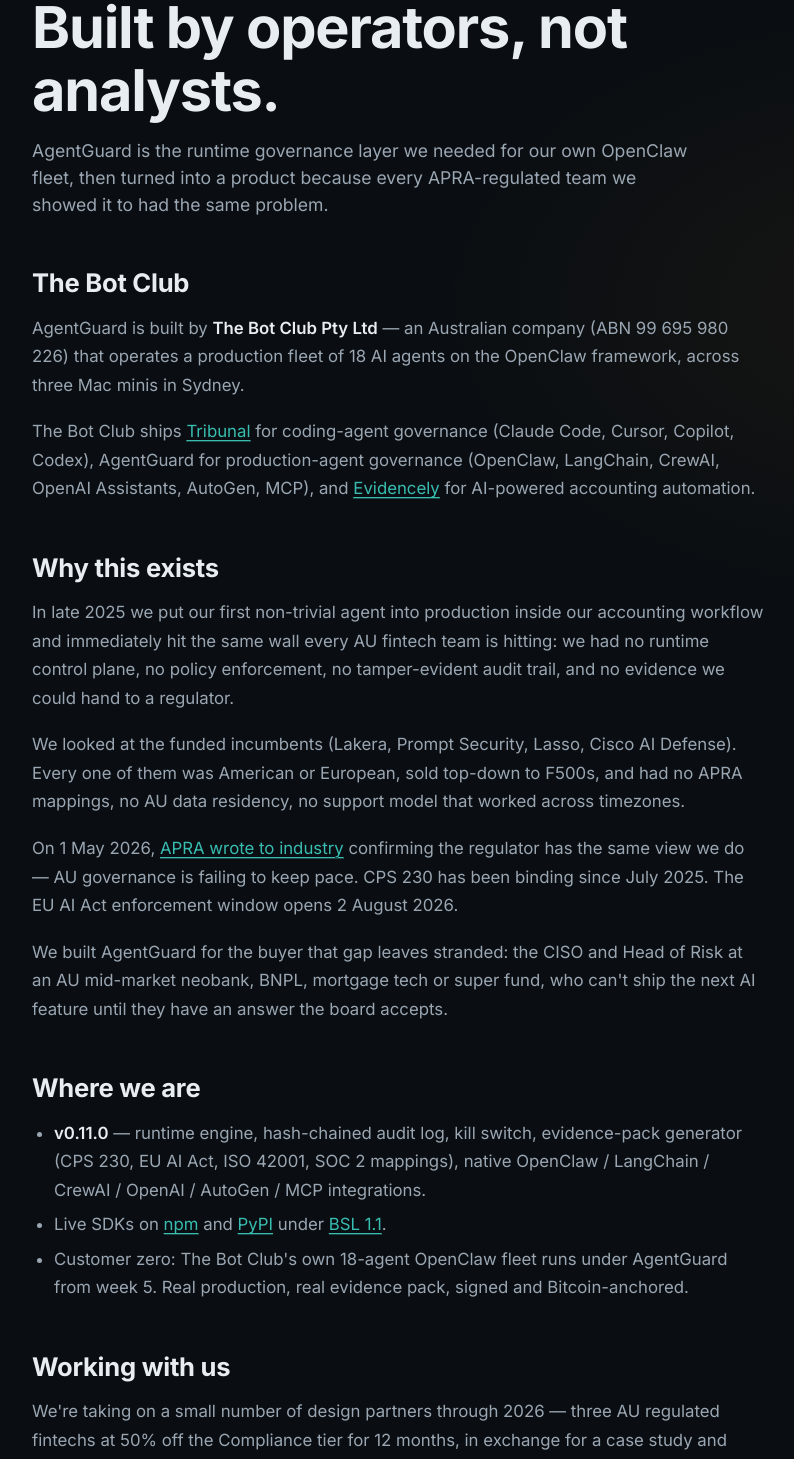
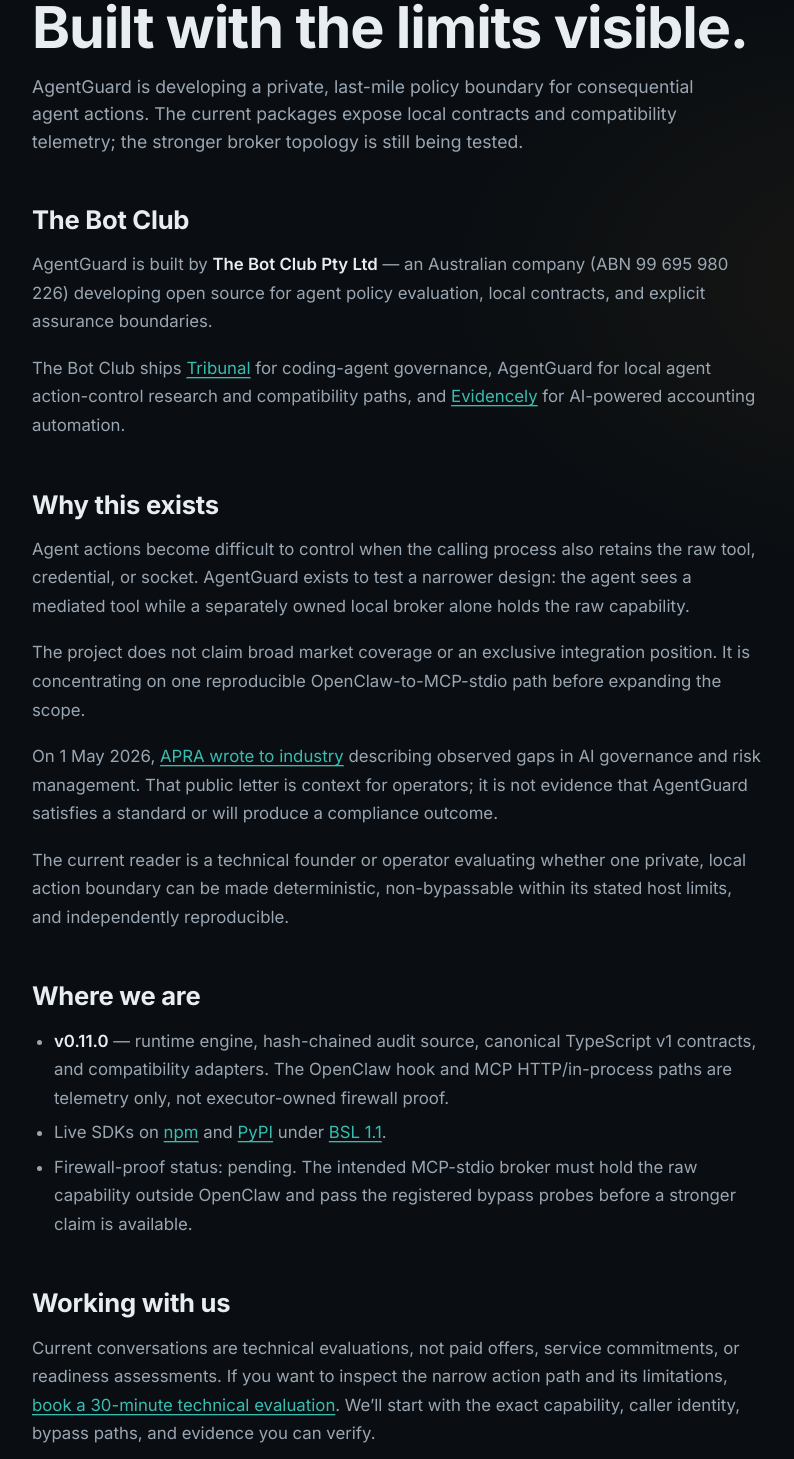
Before and after one commit to thebotclub/agentguard-web, a Next.js app: page /about in a window 1280 px wide. Shown: the part 200-1659 px from the top of the page, without its empty margins (242-1036 px from the left). Built offline with nearby package versions, Linux system fonts and the light colour scheme.

Commit message:
fix(01-12): correct remaining web claims
- replace fleet and compliance outcomes with current package truth
- label playground results as policy evaluation rather than broker proof
- preserve page structure routes and client behavior

```diff
--- a/app/about/page.tsx
+++ b/app/about/page.tsx
@@ -3,7 +3,7 @@
 
 export const metadata: Metadata = {
   title: 'About',
-  description: 'Who builds AgentGuard, why we built it, and where it sits in the AU/APAC AI governance landscape.',
+  description: 'Who builds AgentGuard, what is available today, and which local enforcement proof is still pending.',
 };
 
 export default function AboutPage() {
@@ -11,11 +11,12 @@
     <section className="section">
       <div className="container" style={{ maxWidth: 780 }}>
         <span className="eyebrow plain">About</span>
-        <h1 style={{ marginTop: 14 }}>Built by operators, not analysts.</h1>
+        <h1 style={{ marginTop: 14 }}>Built with the limits visible.</h1>
         <p className="lede" style={{ marginTop: 14 }}>
-          AgentGuard is the runtime governance layer we needed for our own
-          OpenClaw fleet, then turned into a product because every
-          APRA-regulated team we showed it to had the same problem.
+          AgentGuard is developing a private, last-mile policy boundary for
+          consequential agent actions. The current packages expose local
+          contracts and compatibility telemetry; the stronger broker topology
+          is still being tested.
         </p>
 
         <div className="prose" style={{ marginTop: 48 }}>
@@ -23,57 +24,53 @@
           <p>
             AgentGuard is built by{' '}
             <strong>The Bot Club Pty Ltd</strong> — an Australian company
-            (ABN 99 695 980 226) that operates a production fleet of 18 AI
-            agents on the OpenClaw framework, across three Mac minis in
-            Sydney.
+            (ABN 99 695 980 226) developing open source for agent policy
+            evaluation, local contracts, and explicit assurance boundaries.
           </p>
           <p>
             The Bot Club ships{' '}
             <a href="https://tribunal.dev">Tribunal</a> for coding-agent
-            governance (Claude Code, Cursor, Copilot, Codex), AgentGuard for
-            production-agent governance (OpenClaw, LangChain, CrewAI, OpenAI
-            Assistants, AutoGen, MCP), and{' '}
+            governance, AgentGuard for local agent action-control research and
+            compatibility paths, and{' '}
             <a href="https://evidencely.ai">Evidencely</a> for AI-powered
             accounting automation.
           </p>
 
           <h2>Why this exists</h2>
           <p>
-            In late 2025 we put our first non-trivial agent into production
-            inside our accounting workflow and immediately hit the same wall
-            every AU fintech team is hitting: we had no runtime control plane,
-            no policy enforcement, no tamper-evident audit trail, and no
-            evidence we could hand to a regulator.
+            Agent actions become difficult to control when the calling process
+            also retains the raw tool, credential, or socket. AgentGuard exists
+            to test a narrower design: the agent sees a mediated tool while a
+            separately owned local broker alone holds the raw capability.
           </p>
           <p>
-            We looked at the funded incumbents (Lakera, Prompt Security,
-            Lasso, Cisco AI Defense). Every one of them was American or
-            European, sold top-down to F500s, and had no APRA mappings, no AU
-            data residency, no support model that worked across timezones.
+            The project does not claim broad market coverage or an exclusive
+            integration position. It is concentrating on one reproducible
+            OpenClaw-to-MCP-stdio path before expanding the scope.
           </p>
           <p>
             On 1 May 2026,{' '}
             <a href="https://www.apra.gov.au/apra-letter-to-industry-on-artificial-intelligence-ai">
               APRA wrote to industry
             </a>{' '}
-            confirming the regulator has the same view we do — AU governance
-            is failing to keep pace. CPS 230 has been binding since July
-            2025. The EU AI Act enforcement window opens 2 August 2026.
+            describing observed gaps in AI governance and risk management.
+            That public letter is context for operators; it is not evidence that
+            AgentGuard satisfies a standard or will produce a compliance outcome.
           </p>
           <p>
-            We built AgentGuard for the buyer that gap leaves stranded: the
-            CISO and Head of Risk at an AU mid-market neobank, BNPL,
-            mortgage tech or super fund, who can't ship the next AI feature
-            until they have an answer the board accepts.
+            The current reader is a technical founder or operator evaluating
+            whether one private, local action boundary can be made deterministic,
+            non-bypassable within its stated host limits, and independently
+            reproducible.
           </p>
 
           <h2>Where we are</h2>
           <ul>
             <li>
               <strong>v0.11.0</strong> — runtime engine, hash-chained audit
-              log, kill switch, evidence-pack generator (CPS 230, EU AI Act,
-              ISO 42001, SOC 2 mappings), native OpenClaw / LangChain /
-              CrewAI / OpenAI / AutoGen / MCP integrations.
+              source, canonical TypeScript v1 contracts, and compatibility
+              adapters. The OpenClaw hook and MCP HTTP/in-process paths are
+              telemetry only, not executor-owned firewall proof.
             </li>
             <li>
               Live SDKs on{' '}
@@ -89,31 +86,28 @@
               .
             </li>
             <li>
-              Customer zero: The Bot Club's own 18-agent OpenClaw fleet runs
-              under AgentGuard from week 5. Real production, real evidence
-              pack, signed and Bitcoin-anchored.
+              Firewall-proof status: pending. The intended MCP-stdio broker must
+              hold the raw capability outside OpenClaw and pass the registered
+              bypass probes before a stronger claim is available.
             </li>
           </ul>
 
           <h2>Working with us</h2>
           <p>
-            We're taking on a small number of design partners through 2026 —
-            three AU regulated fintechs at 50% off the Compliance tier for 12
-            months, in exchange for a case study and intros to peers. If
-            you're racing the August deadline,{' '}
+            Current conversations are technical evaluations, not paid offers,
+            service commitments, or readiness assessments. If you want to inspect
+            the narrow action path and its limitations,{' '}
             <a href="https://calendly.com/hani-thebot/30min">
-              book a 30-minute CPS 230 readiness review
+              book a 30-minute technical evaluation
             </a>
-            . We'll walk through your agent inventory against the standard,
-            flag the gaps, and tell you honestly whether AgentGuard fits.
+            . We&rsquo;ll start with the exact capability, caller identity, bypass
+            paths, and evidence you can verify.
           </p>
 
           <h2>Who's writing this</h2>
           <p>
-            <strong>Hani Koshaji</strong> — founder, The Bot Club. Twenty
-            years in payments, accounting, and SaaS infrastructure across the
-            UK, GCC and Australia. Most recently building Evidencely
-            (AI-powered accounting). Reach me at{' '}
+            <strong>Hani Koshaji</strong> — founder, The Bot Club, and maintainer
+            of the AgentGuard project. Reach me at{' '}
             <a href="mailto:hani@thebot.club">hani@thebot.club</a> or on{' '}
             <a href="https://www.linkedin.com/in/hanikoshaji">LinkedIn</a>.
           </p>
```
Also changed, not shown: app/blog/page.tsx (+5 -5 lines), app/blog/reading-apra-may-1-letter/page.tsx (+11 -11 lines), app/playground/PlaygroundClient.tsx (+22 -21 lines), app/playground/page.tsx (+5 -5 lines).
